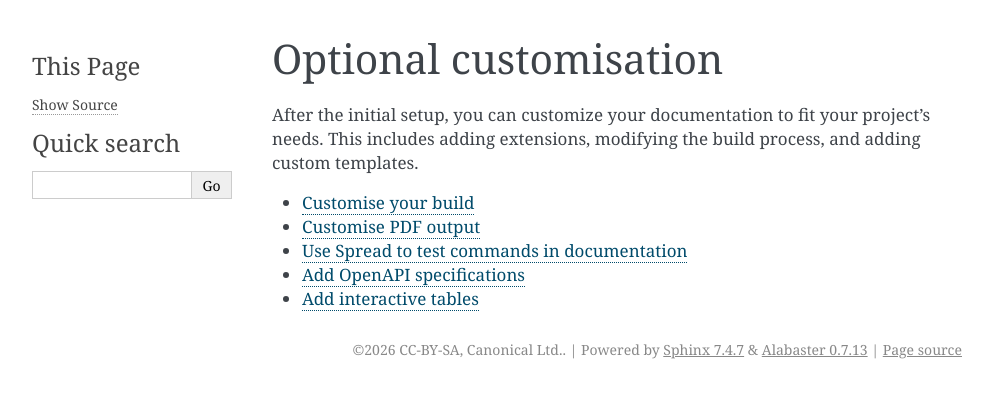
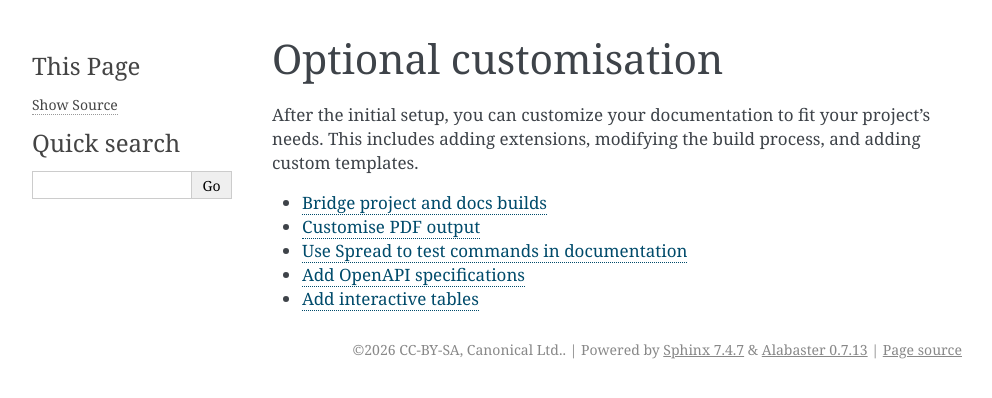
Before and after one commit to canonical/sphinx-docs-starter-pack, a Sphinx documentation site: the page built from docs/how-to/optional-customisation/index.rst, in a window 1280 px wide. Shown: the top 398 px of the page, without its empty margins (148-1140 px from the left). Built offline with Sphinx 7.4.7, drawn with Linux system fonts in a browser that asks for light colours; pages that are not in the unit, such as notebooks, are missing from menus.

```diff
--- a/docs/how-to/optional-customisation/customise-your-build.rst
+++ b/docs/how-to/optional-customisation/bridge-project-and-docs-builds.rst
@@ -4,10 +4,10 @@
 :relatedlinks: [pip&#32;and&#32;dependency&#32;groups](https://pip.pypa.io/en/stable/user_guide/#dependency-groups), [uv&#32;and&#32;dependency&#32;groups](https://docs.astral.sh/uv/concepts/projects/dependencies/#dependency-groups), [Poetry&#32;and&#32;dependency&#32;groups](https://python-poetry.org/docs/managing-dependencies#dependency-groups)
 
 
-.. _customise-your-build:
+.. _bridge-project-and-docs-builds:
 
-Customise your build
-=====================
+Bridge project and documentation builds
+=======================================
 
 .. If more parent projects and build systems are tested, make the introduction general
    and add tabs to each of the steps
--- a/docs/how-to/optional-customisation/index.rst
+++ b/docs/how-to/optional-customisation/index.rst
@@ -10,8 +10,8 @@ This includes adding extensions, modifying the build process, and adding custom
 .. toctree::
     :maxdepth: 1
 
-    customise-your-build
-    customise-pdf
+    Bridge project and docs builds <bridge-project-and-docs-builds>
+    Customise PDF output <customise-pdf>
     Use Spread to test commands in documentation <add-documentation-testing>
     Use custom HTML templates <custom-html-templates>
     Add Mermaid diagrams <mermaid-diagrams>
```
